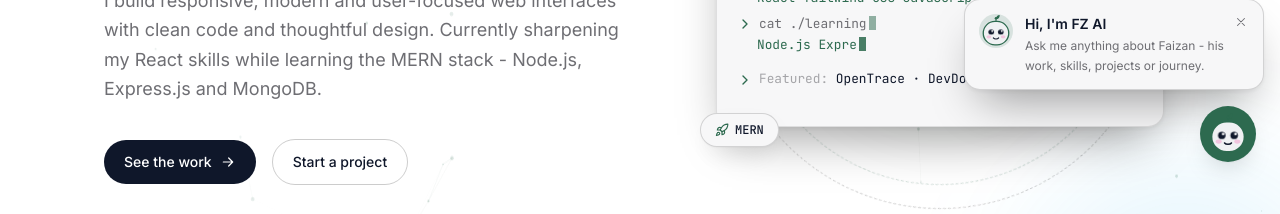
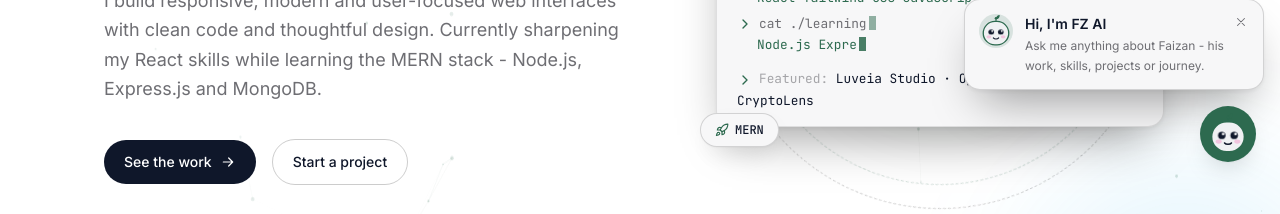
Before and after one commit to Faizan-khan144/faizan-portfolio, a React (Vite) app: page / in a window 1280 px wide. Shown: the part 614-828 px from the top of the page. Built offline with nearby package versions, Linux system fonts and the light colour scheme.

Commit message:
feat(home): feature Luveia Studio first on the home grid

```diff
--- a/src/data/projects.js
+++ b/src/data/projects.js
@@ -10,7 +10,7 @@ export const projectCategories = [
   'Internship',
 ]
 
-export const featuredProjects = ['opentrace', 'devdock', 'cryptolens-dashboard']
+export const featuredProjects = ['luveia-studio', 'opentrace', 'devdock', 'cryptolens-dashboard']
 
 export const projects = [
   {
@@ -60,6 +60,7 @@ export const projects = [
     name: 'Luveia Studio',
     title: 'Luveia Studio',
     category: 'Websites',
+    featured: true,
     description:
       'A cinematic, mobile-first marketing site for a web design and development studio - scroll-driven hero, magnetic buttons, 3D tilt cards and parallax imagery.',
     tech: ['React', 'Vite', 'Tailwind CSS', 'Framer Motion'],
```
